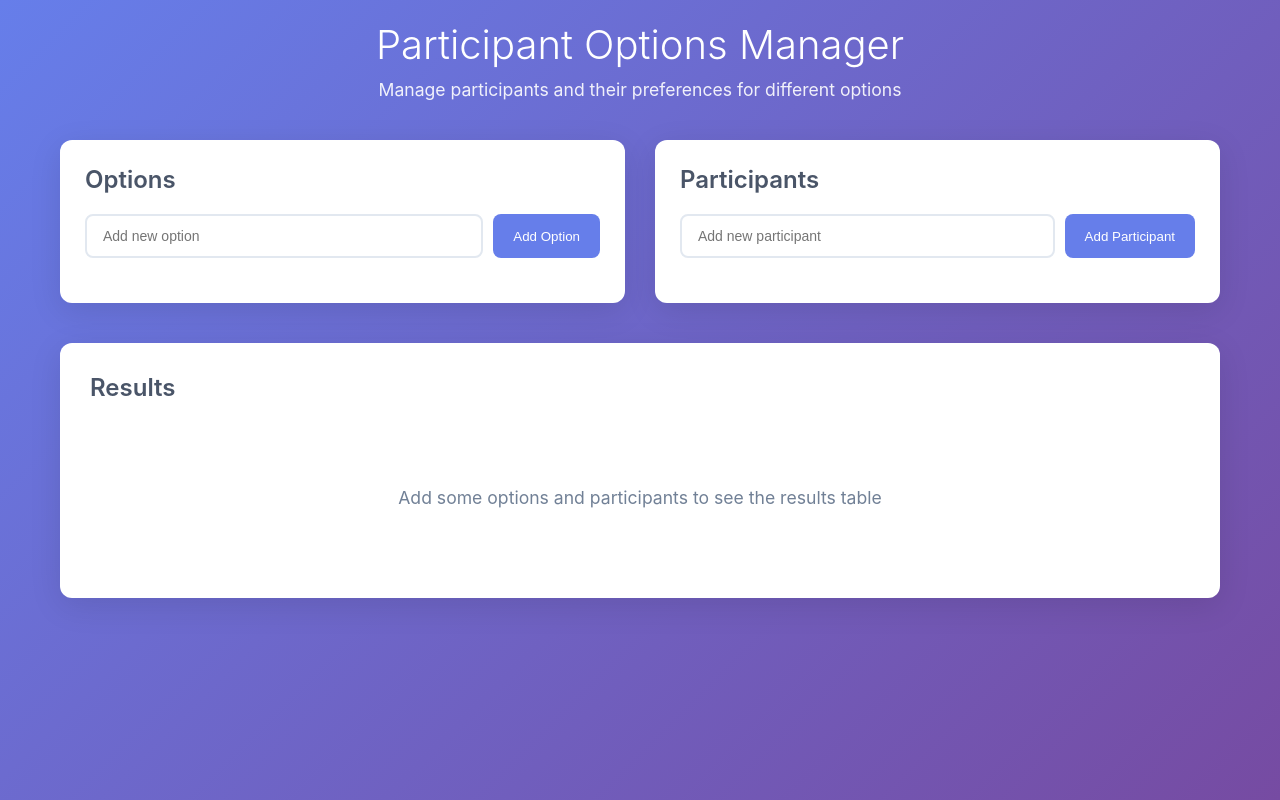
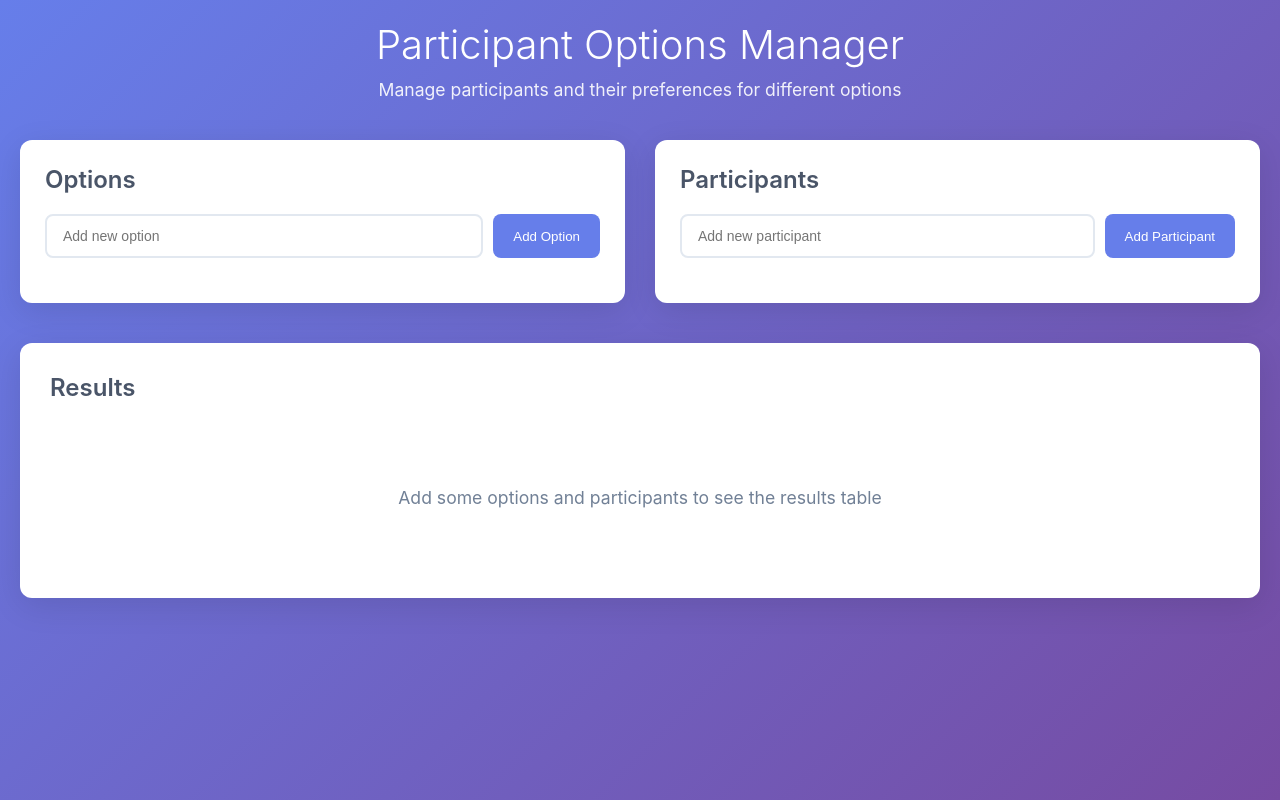
Before and after one commit to hex0cter/options-manager, a React (Vite) app: page / in a window 1280 px wide. Built offline with nearby package versions, Linux system fonts and the light colour scheme.

Commit message:
Minor UI improvement

```diff
--- a/src/App.css
+++ b/src/App.css
@@ -1,6 +1,4 @@
 .app {
-  max-width: 1200px;
-  margin: 0 auto;
   padding: 20px;
 }
 
--- a/src/components/ResultsTable.css
+++ b/src/components/ResultsTable.css
@@ -51,7 +51,6 @@
 .option-cell {
   text-align: left;
   background: #f7fafc;
-  font-weight: 600;
   color: #4a5568;
   position: sticky;
   left: 0;
--- a/src/components/StatusToggle.css
+++ b/src/components/StatusToggle.css
@@ -1,6 +1,6 @@
 .status-toggle {
-  width: 40px;
-  height: 40px;
+  width: 30px;
+  height: 30px;
   border: none;
   border-radius: 50%;
   cursor: pointer;
```
